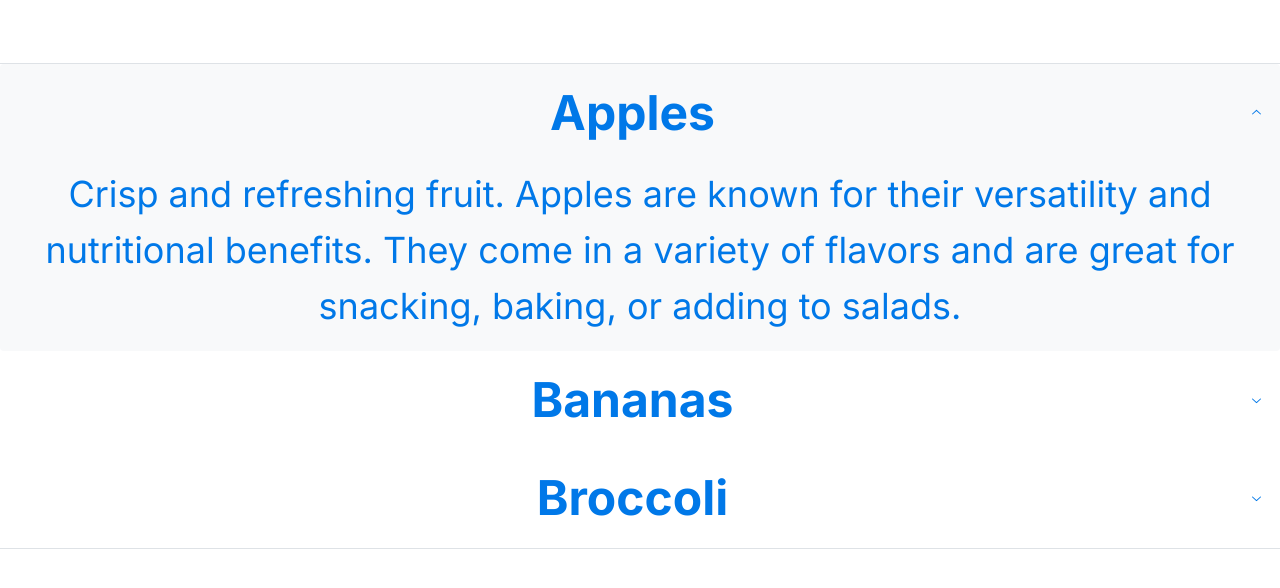
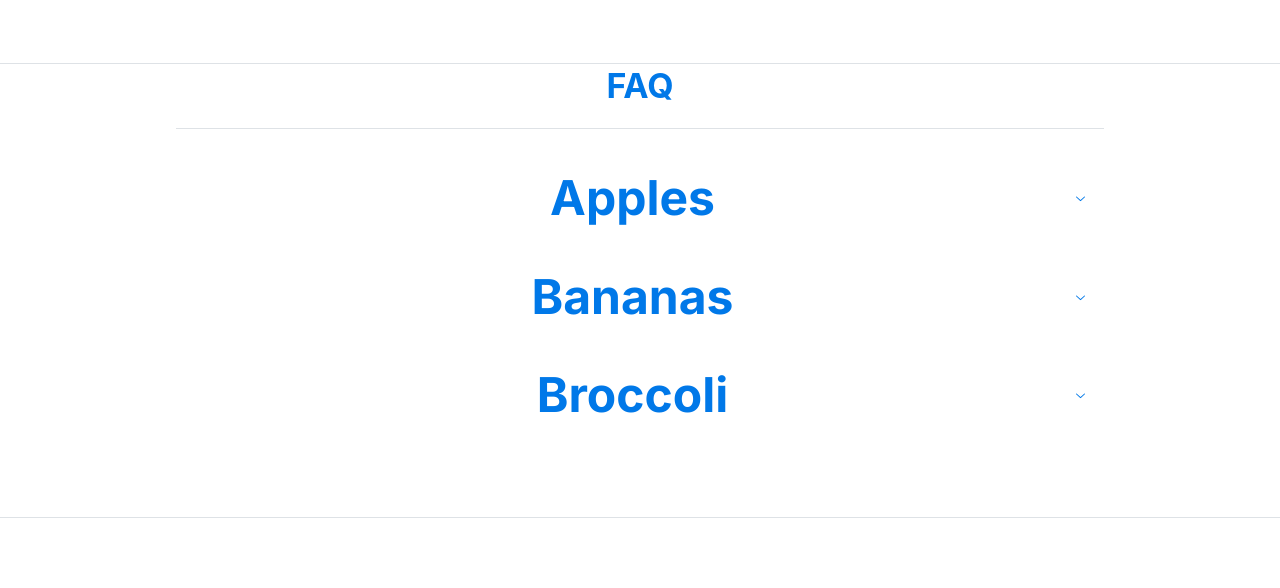
Before and after one commit to uoftblueprint/website-v2, a Next.js app: page / in a window 1280 px wide. Shown: the top 588 px of the page. Built offline with nearby package versions, Linux system fonts and the light colour scheme.

Commit message:
chore: more testing with accordion

```diff
--- a/src/for-students-FAQ/for-students-FAQ.css
+++ b/src/for-students-FAQ/for-students-FAQ.css
@@ -1,7 +1,16 @@
-.mantine-Accordion-root {
+.mantine-Container-root {
   color: #0078e8;
   text-align: center;
   font-size: 36px;
+}
+
+.mantine-Accordion-item {
+  border: none;
+}
+
+.mantine-Accordion-icon {
+  width: 100px;
+  height: 100px;
 }
 
 .question {
--- a/src/for-students-FAQ/for-students-FAQ.js
+++ b/src/for-students-FAQ/for-students-FAQ.js
@@ -1,4 +1,4 @@
-import { Accordion } from "@mantine/core";
+import { Accordion, Container, Title, Divider } from "@mantine/core";
 import "./for-students-FAQ.css";
 
 function FaqCard({ faq_info }) {
@@ -13,9 +13,13 @@ function FaqCard({ faq_info }) {
   ));
 
   return (
-    <Accordion multiple variant="filled" defaultValue="Apples">
-      {items}
-    </Accordion>
+    <Container>
+      <Title>FAQ</Title>
+
+      <Divider my="lg"></Divider>
+
+      <Accordion>{items}</Accordion>
+    </Container>
   );
 }
 
```
Lines whose indentation alone changed are shown as unchanged.
